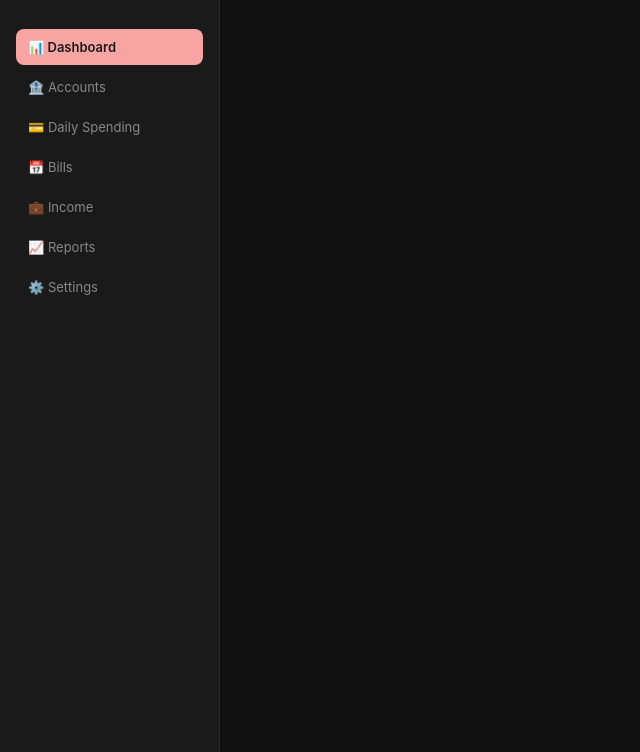
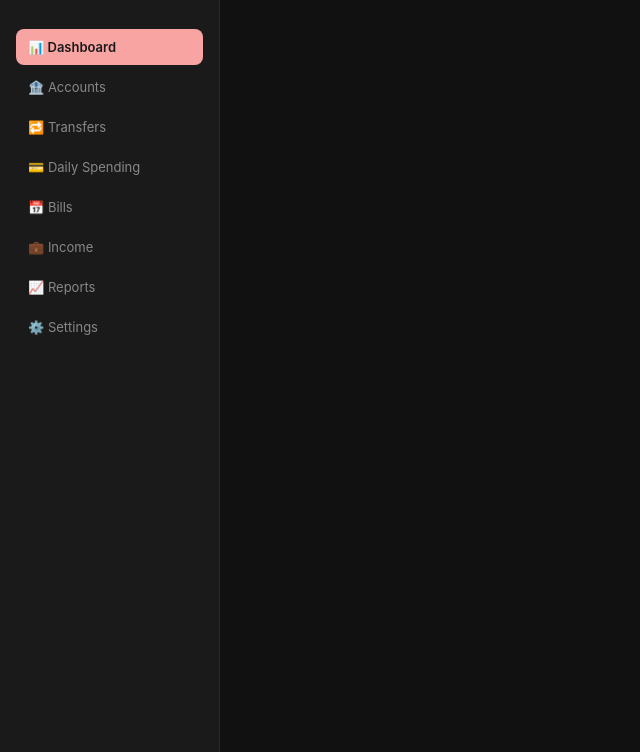
Before and after one commit to CtrlAltcouk/fintrack, a website: page public/index.html in a window 1280 px wide. Shown: the part 48-800 px from the top of the page, without its empty margins (0-640 px from the left). Drawn offline with nearby package versions, Linux system fonts and the light colour scheme; no server answers.

Commit message:
feat: add Transfers entry to sidebar

```diff
--- a/public/index.html
+++ b/public/index.html
@@ -12,6 +12,7 @@
     <div class="logo">💰 FinTrack</div>
     <a data-page="dashboard"  class="active">📊 Dashboard</a>
     <a data-page="accounts">🏦 Accounts</a>
+    <a data-page="transfers">🔁 Transfers</a>
     <a data-page="spending">💳 Daily Spending</a>
     <a data-page="bills">📅 Bills</a>
     <a data-page="income">💼 Income</a>
```
